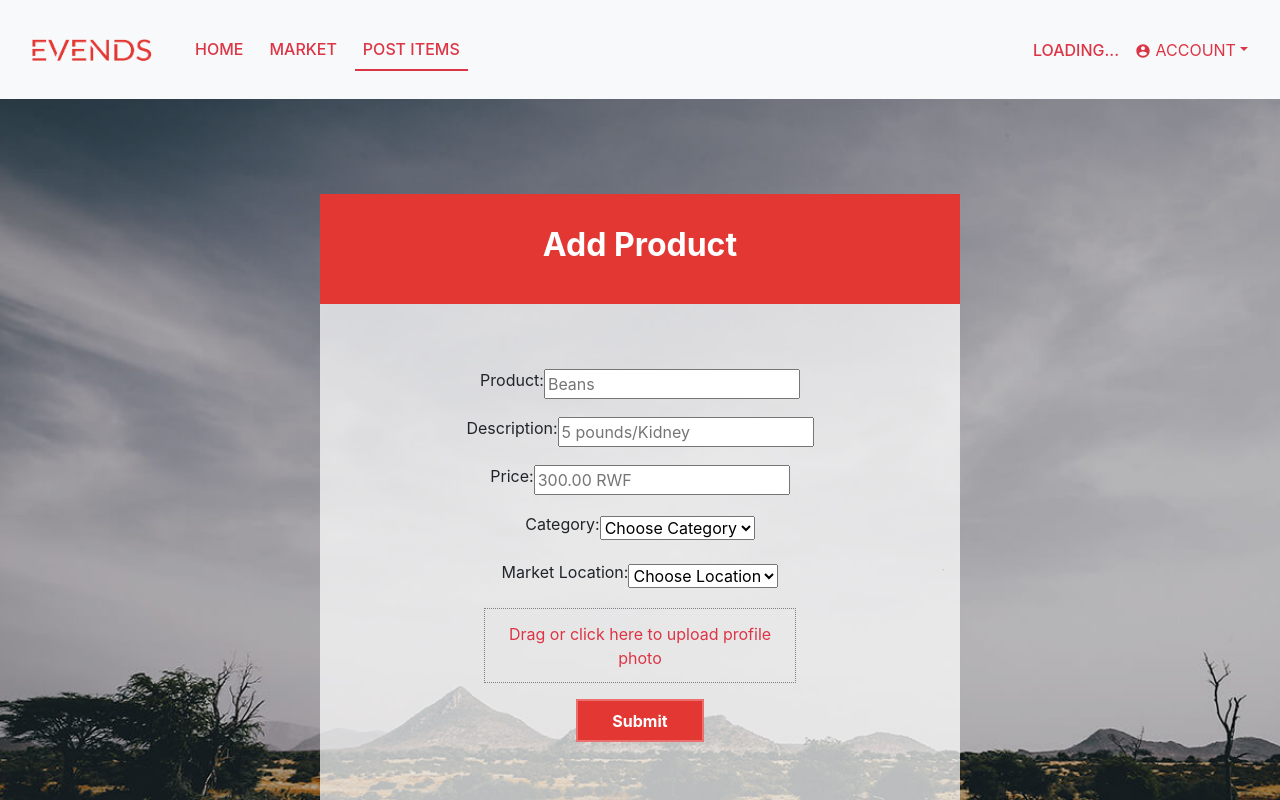
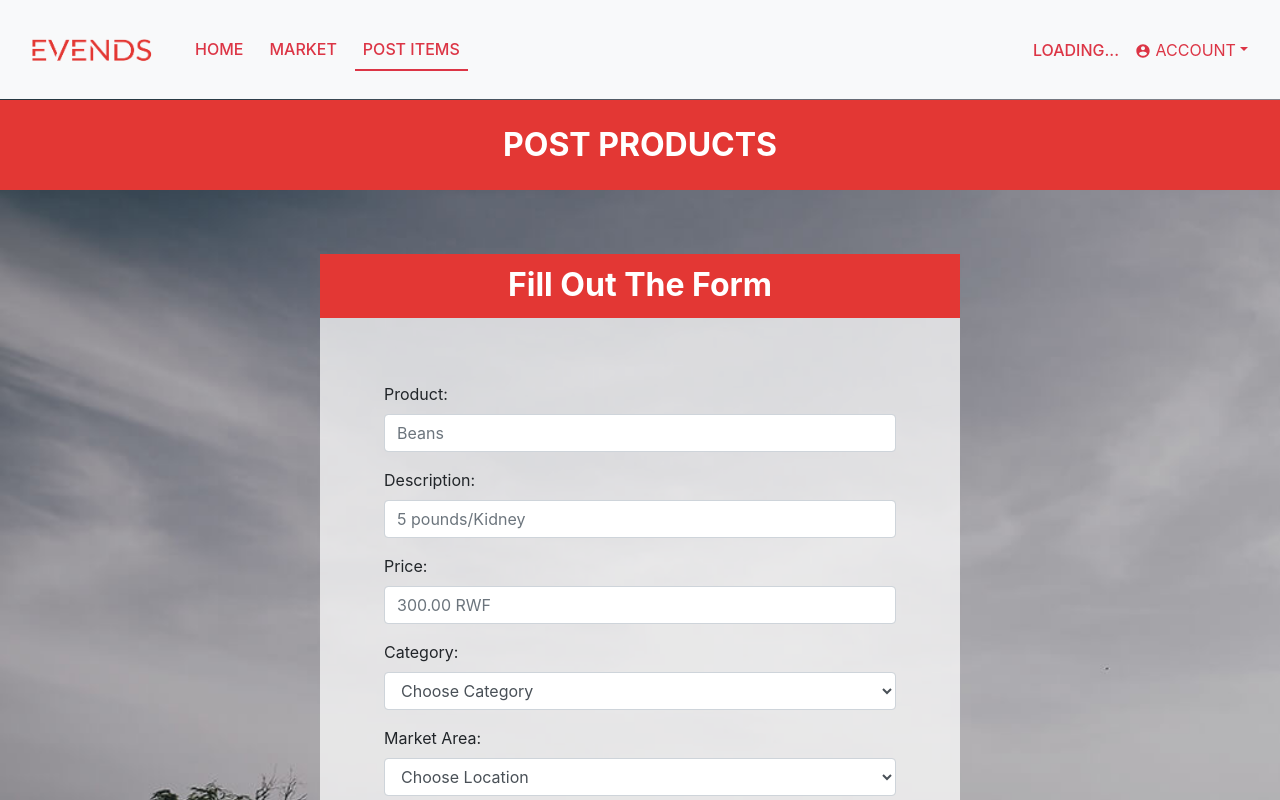
Before and after one commit to BW-African-Marketplace-5/front-end, a React (Create React App) app: page /item-form in a window 1280 px wide. Shown: the top 800 px of the page. Built offline with nearby package versions, Linux system fonts and the light colour scheme; no server answers; sample sign-in values are in the browser's storage.

Commit message:
Add Form Style

```diff
--- a/src/components/AddItemForm/AddItemForm.js
+++ b/src/components/AddItemForm/AddItemForm.js
@@ -7,8 +7,10 @@ import {
   InputWrapper,
   Title,
   Submit,
-  TopBar
+  TopBar,
+  Heading
 } from "./Add_Item_Form_Styles";
+import {Input, Label} from 'reactstrap';
 
 import LoggedinNav from "../Navbar/LoggedinNav";
 import Footer from "../Footer/Footer";
@@ -65,15 +67,18 @@ const AddItemForm = props => {
     <div>
       <LoggedinNav postItems={true} />
       <Wrapper>
+        <Heading>
+            <Title>POST PRODUCTS</Title>
+        </Heading>
         <FormWrapper>
           <TopBar>
-            <Title>Add Product</Title>
+            <Title>Fill Out The Form</Title>
           </TopBar>
           <Form onSubmit={handleSubmit}>
             <div>
               <InputWrapper>
-                <label>Product:</label>
-                <input
+                <Label>Product:</Label>
+                <Input
                   type="text"
                   name="name"
                   placeholder="Beans"
@@ -82,8 +87,8 @@ const AddItemForm = props => {
                 />
               </InputWrapper>
               <InputWrapper>
-                <label>Description: </label>
-                <input
+                <Label>Description: </Label>
+                <Input
                   type="text"
                   name="description"
                   placeholder="5 pounds/Kidney"
@@ -92,8 +97,8 @@ const AddItemForm = props => {
                 />
               </InputWrapper>
               <InputWrapper>
-                <label>Price: </label>
-                <input
+                <Label>Price: </Label>
+                <Input
                   type="text"
                   name="price"
                   placeholder="300.00 RWF"
@@ -102,8 +107,9 @@ const AddItemForm = props => {
                 />
               </InputWrapper>
               <InputWrapper>
-                <label>Category: </label>
-                <select
+              <Label>Category: </Label>
+                <Input
+                  type="select"
                   name="category"
                   placeholder="Vegetables"
                   value={newProduct.category}
@@ -115,11 +121,12 @@ const AddItemForm = props => {
                   <option>Grains</option>
                   <option>Fruits</option>
                   <option>Other</option>
-                </select>
+                </Input>
               </InputWrapper>
               <InputWrapper>
-                <label>Market Location: </label>
-                <select
+              <Label>Market Area:</Label>
+                <Input
+                  type="select"
                   name="market_area"
                   placeholder="Rwanda"
                   value={newProduct.market_area}
@@ -130,9 +137,9 @@ const AddItemForm = props => {
                   <option>Kenya</option>
                   <option>Uganda</option>
                   <option>Ethiopia</option>
-                </select>
+                </Input>
               </InputWrapper>
-              <InputWrapper>
+              <InputWrapper style={{textAlign:"center"}}>
                 <ImageUpload setImage={setImage} />
               </InputWrapper>
               <Submit>Submit</Submit>
--- a/src/components/AddItemForm/Add_Item_Form_Styles.jsx
+++ b/src/components/AddItemForm/Add_Item_Form_Styles.jsx
@@ -23,12 +23,9 @@ export const FormWrapper = styled.div`
 
 `;
 export const InputWrapper = styled(FormGroup)`
-  display: flex;
-  justify-content: center;
-  align-items: center;
+  text-align:left;
 `;
 export const Wrapper = styled.div`
-  height: 100vh;
   display: flex;
   justify-content: center;
   align-items: center;
@@ -38,7 +35,9 @@ export const Title = styled.h1`
   color: white;
   font-weight: bold;
   font-size: 2rem;
-  padding: 5%;
+  width: 100%;
+  margin-bottom:0;
+  padding:2%;
 `;
 export const TopBar = styled.div`
     width:100%;
@@ -55,3 +54,12 @@ export const TopBar = styled.div`
         }
 
 `;
+
+export const Heading = styled.div`
+  display: flex;
+  justify-content: center;
+  align-items: center;
+  flex-direction: column;
+  width: 100%;
+  background-color: #e33734;
+`;
```
